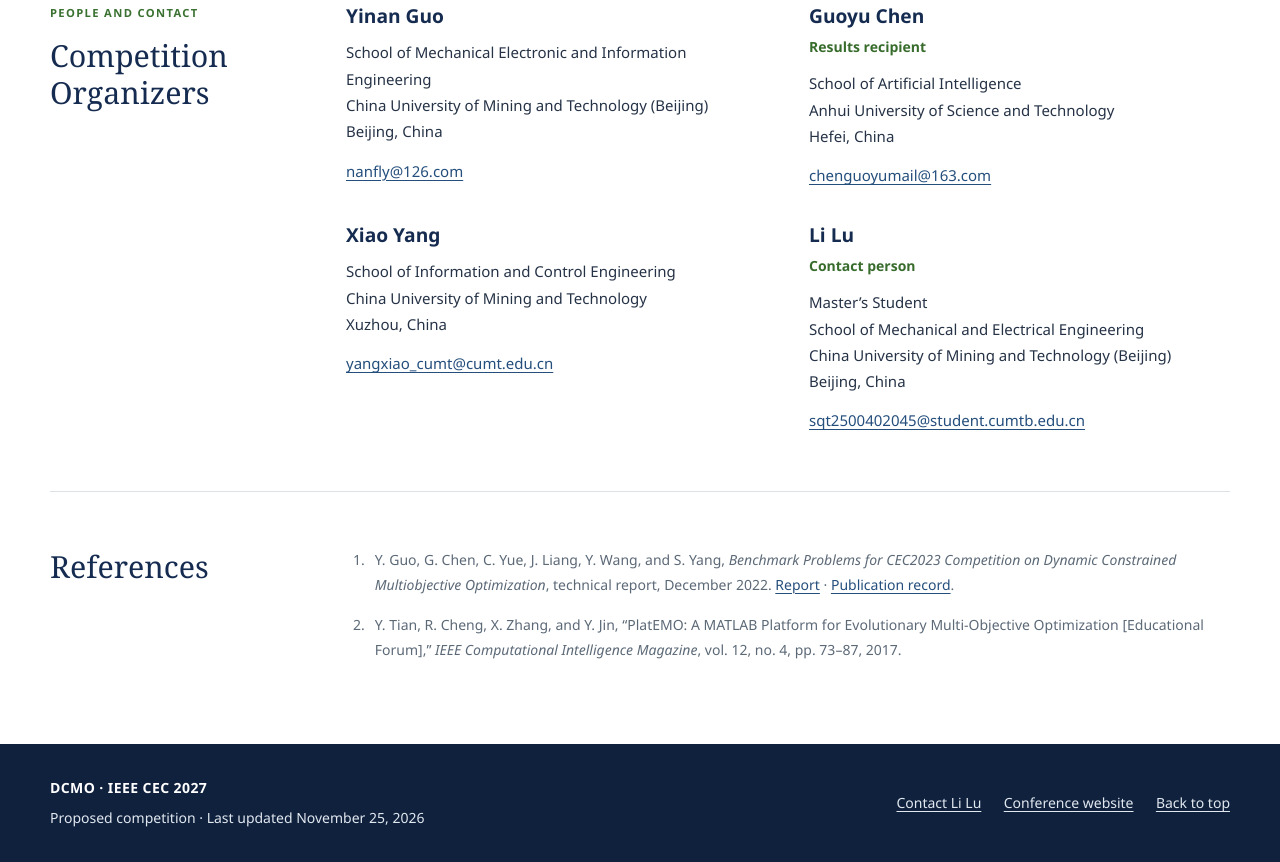
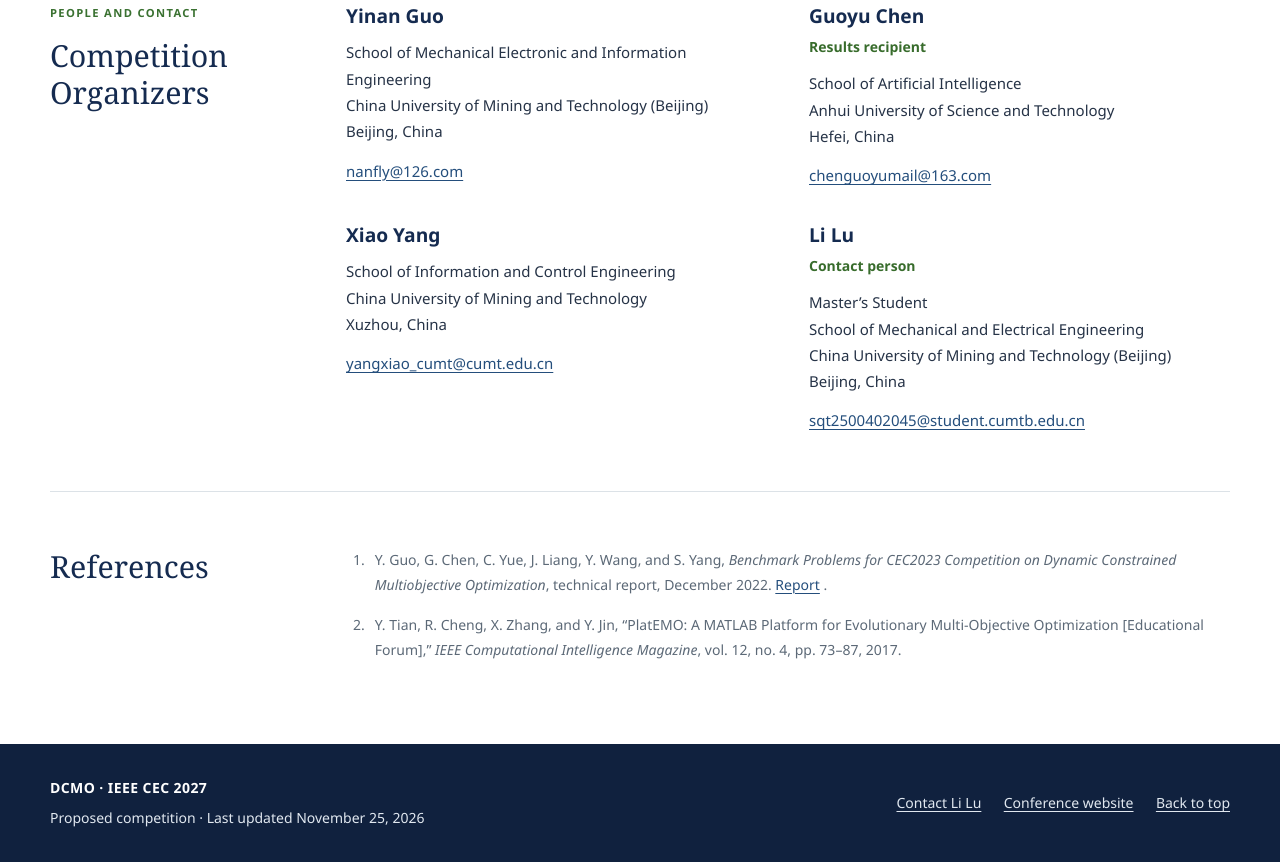
Before and after one commit to cec2027-dcmo/cec2027-dcmo.github.io, a plain HTML site: page index.html in a window 1280 px wide. Shown: the part 5872-6734 px from the top of the page. Drawn offline with Linux system fonts and the light colour scheme.

Commit message:
Fix reference list formatting in index.html

```diff
--- a/index.html
+++ b/index.html
@@ -274,7 +274,7 @@
   <div class="section-heading"><h2 id="references-title">References</h2></div>
   <div class="section-body">
     <ol class="reference-list">
-      <li id="ref-dcf">Y. Guo, G. Chen, C. Yue, J. Liang, Y. Wang, and S. Yang, <cite>Benchmark Problems for CEC2023 Competition on Dynamic Constrained Multiobjective Optimization</cite>, technical report, December 2022. <a href="https://www.tech.dmu.ac.uk/~syang/TF-ECiDUE/TR-CEC2023-DCMO-Competition.pdf">Report</a> · <a href="https://www.tech.dmu.ac.uk/~syang/publications.html">Publication record</a>.</li>
+      <li id="ref-dcf">Y. Guo, G. Chen, C. Yue, J. Liang, Y. Wang, and S. Yang, <cite>Benchmark Problems for CEC2023 Competition on Dynamic Constrained Multiobjective Optimization</cite>, technical report, December 2022. <a href="https://www.tech.dmu.ac.uk/~syang/TF-ECiDUE/TR-CEC2023-DCMO-Competition.pdf">Report</a> .</li>
       <li id="ref-platemo">Y. Tian, R. Cheng, X. Zhang, and Y. Jin, “PlatEMO: A MATLAB Platform for Evolutionary Multi-Objective Optimization [Educational Forum],” <cite>IEEE Computational Intelligence Magazine</cite>, vol. 12, no. 4, pp. 73–87, 2017.</li>
     </ol>
   </div>
```
